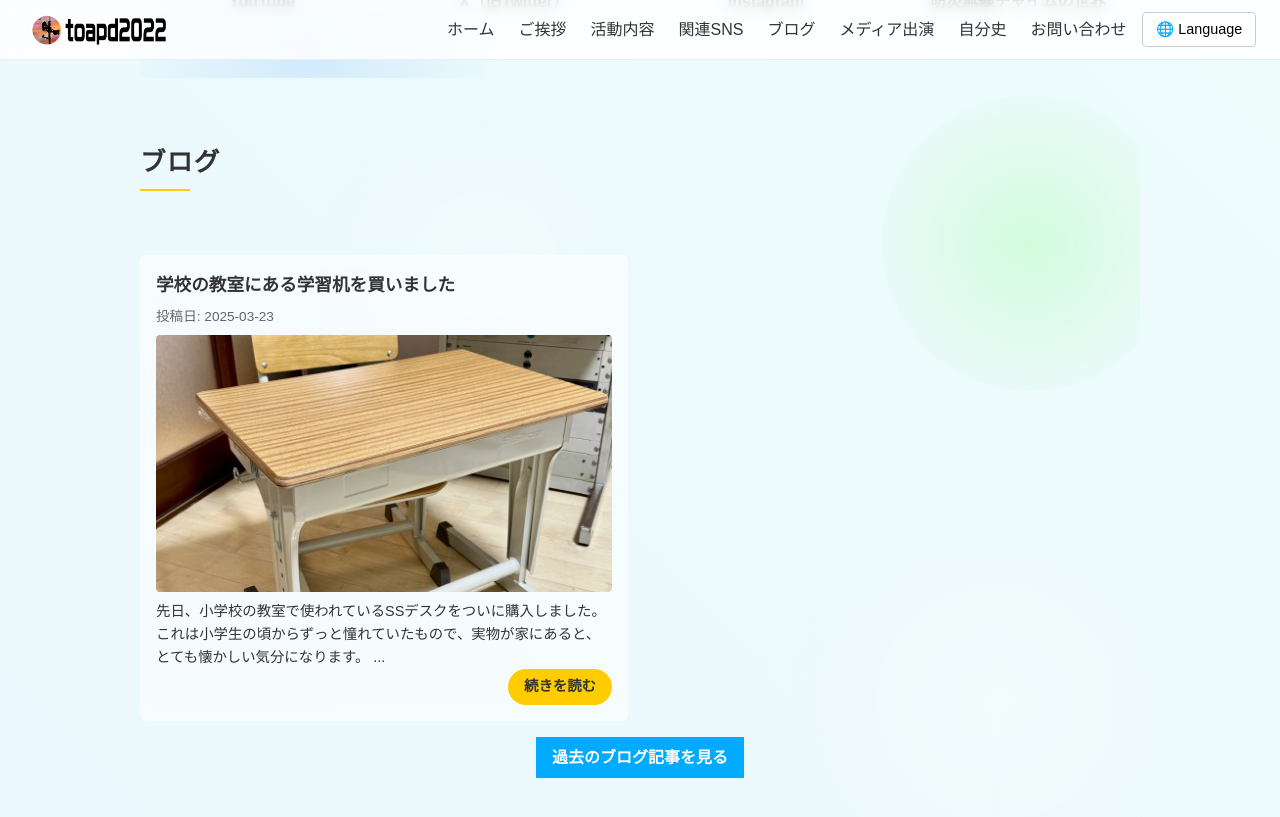
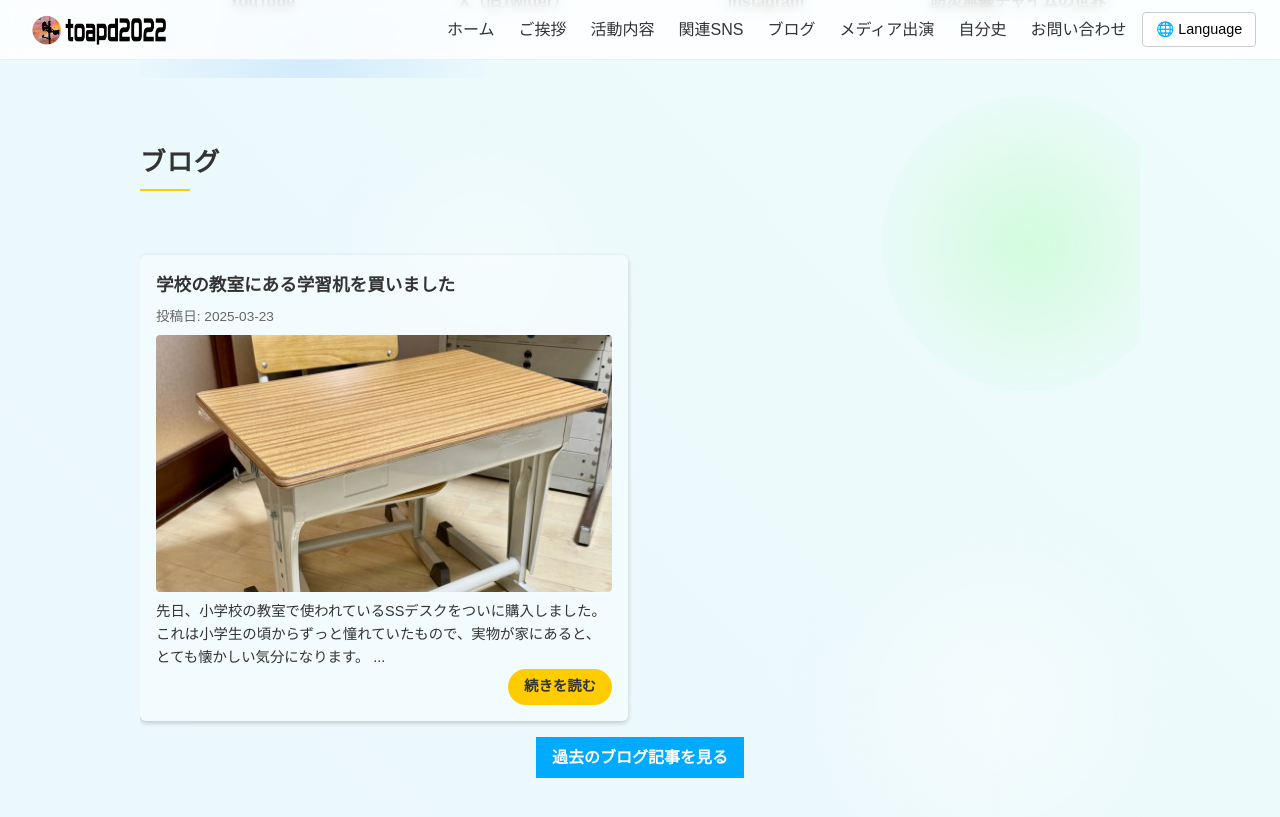
Before and after one commit to toapd2022/toapd2022, a Jekyll site: the page built from index.html, in a window 1280 px wide and 900 px high, scrolled down 2748 px. Shown: the top 817 px of the window. Built offline with Jekyll 4.4.1, drawn with Linux system fonts in a browser that asks for light colours.

Commit message:
Add files via upload

```diff
--- a/index.html
+++ b/index.html
@@ -676,14 +676,15 @@
       align-items: flex-start;
       padding: 1rem;
       border-radius: 6px;
-      background: rgba(255,255,255,0.4);
+      background: rgba(255,255,255,0.3);
       backdrop-filter: blur(6px);
       transition: background 0.3s ease;
       /* 影を追加 */
       box-shadow: 0 2px 5px rgba(0,0,0,0.2);
     }
     .works-item:hover {
-      background: rgba(255,255,255,0.5);
+      background: rgba(255,255,255,0.6);
+      box-shadow: 0 4px 8px rgba(0,0,0,0.1);
     }
     .works-content {
       flex: 1;
@@ -808,16 +809,17 @@
     }
 
     .blog-item {
-      background: rgba(255,255,255,0.4);
+      background: rgba(255,255,255,0.3);
       backdrop-filter: blur(6px);
       padding: 1rem;
       border-radius: 6px;
       transition: background 0.3s ease;
       /* 影を追加 */
-      background: rgba(255,255,255,0.5);  /* ホバー時、少し濃くしてもOK */
+      box-shadow: 0 2px 5px rgba(0,0,0,0.2);
     }
     .blog-item:hover {
       background: rgba(255,255,255,0.4);
+      box-shadow: 0 4px 8px rgba(0,0,0,0.1); /* 影を増やしてもOK */
     }
     .blog-item h3 {
       margin-bottom: 0.4rem;
```
